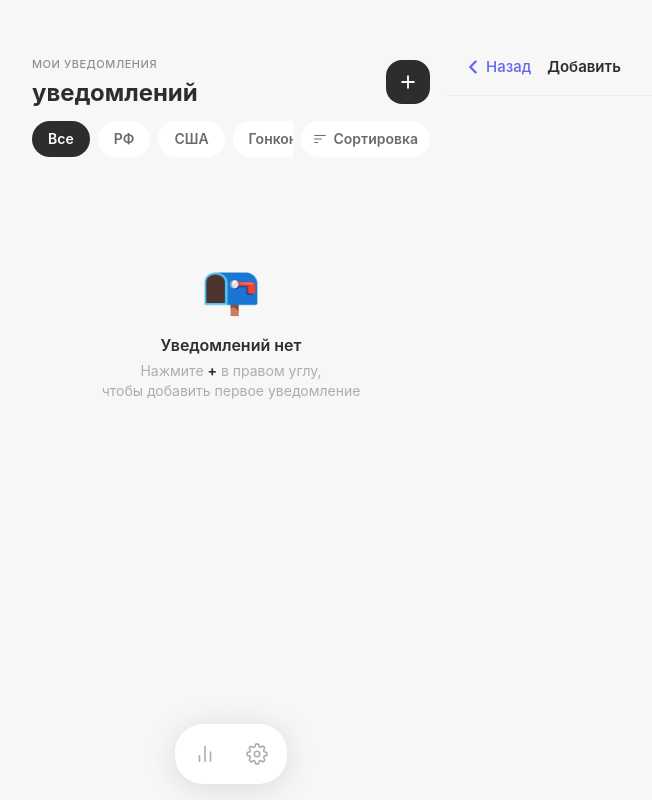
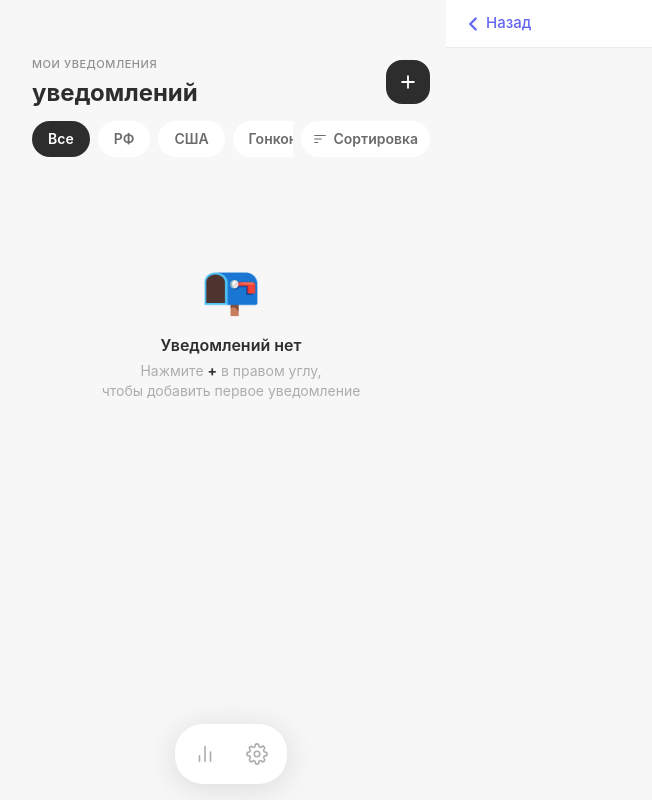
Before and after one commit to vsevolodm12/trade_bot, a FastAPI app: template web/templates/index.html in a window 1280 px wide. Shown: the whole page, without its empty margins (409-1061 px from the left). Run offline with FastAPI, Linux system fonts and the light colour scheme; the template is opened without the code that fills it, so the values that code supplies are empty; some libraries are stand-ins or nearby versions.

Commit message:
Fix full-screen panel: remove gap, fix scroll, drop title
- Remove excessive padding-top from panel header (was 52px+ causing huge gap)
- Drop 'Добавить' title — just compact 48px header with back button
- Add height:100dvh + overflow:hidden to sheet container for proper flex layout
- Add min-height:0 to scrollable body so flex children actually scroll

Co-Authored-By: Claude Sonnet 4.6 <noreply@anthropic.com>

```diff
--- a/web/templates/base.html
+++ b/web/templates/base.html
@@ -121,22 +121,21 @@
 
   <!-- ─── Full-screen Add Panel ───────────────────────────────────────────── -->
   <div id="sheet" class="fixed inset-0 z-50 bg-surface flex flex-col"
-       style="max-width:430px; margin:0 auto;">
-    <!-- iOS-style nav header -->
-    <div class="flex items-center gap-3 px-3 bg-surface border-b border-line shrink-0"
-         style="padding-top:max(env(safe-area-inset-top),52px); padding-bottom:12px">
+       style="max-width:430px; margin:0 auto; height:100dvh; overflow:hidden">
+    <!-- Compact header -->
+    <div class="flex items-center px-2 bg-white border-b border-line shrink-0"
+         style="height:48px">
       <button onclick="closeSheet()"
-              class="flex items-center gap-0.5 px-1 py-1 text-accent text-[15px] font-medium active:opacity-50 transition-opacity">
+              class="flex items-center gap-0.5 px-2 text-accent text-[15px] font-medium active:opacity-50 transition-opacity h-full">
         <svg width="22" height="22" viewBox="0 0 24 24" fill="none" stroke="currentColor" stroke-width="2.5" stroke-linecap="round" stroke-linejoin="round">
           <polyline points="15 18 9 12 15 6"/>
         </svg>
         Назад
       </button>
-      <span class="text-[15px] font-semibold text-ink">Добавить</span>
     </div>
     <!-- Scrollable body -->
-    <div id="sheet-body" class="flex-1 overflow-y-auto no-scrollbar px-4 pt-5"
-         style="padding-bottom:max(env(safe-area-inset-bottom),32px)">
+    <div id="sheet-body" class="overflow-y-auto no-scrollbar px-4 pt-4"
+         style="flex:1; min-height:0; padding-bottom:max(env(safe-area-inset-bottom),24px)">
     </div>
   </div>
 
```
